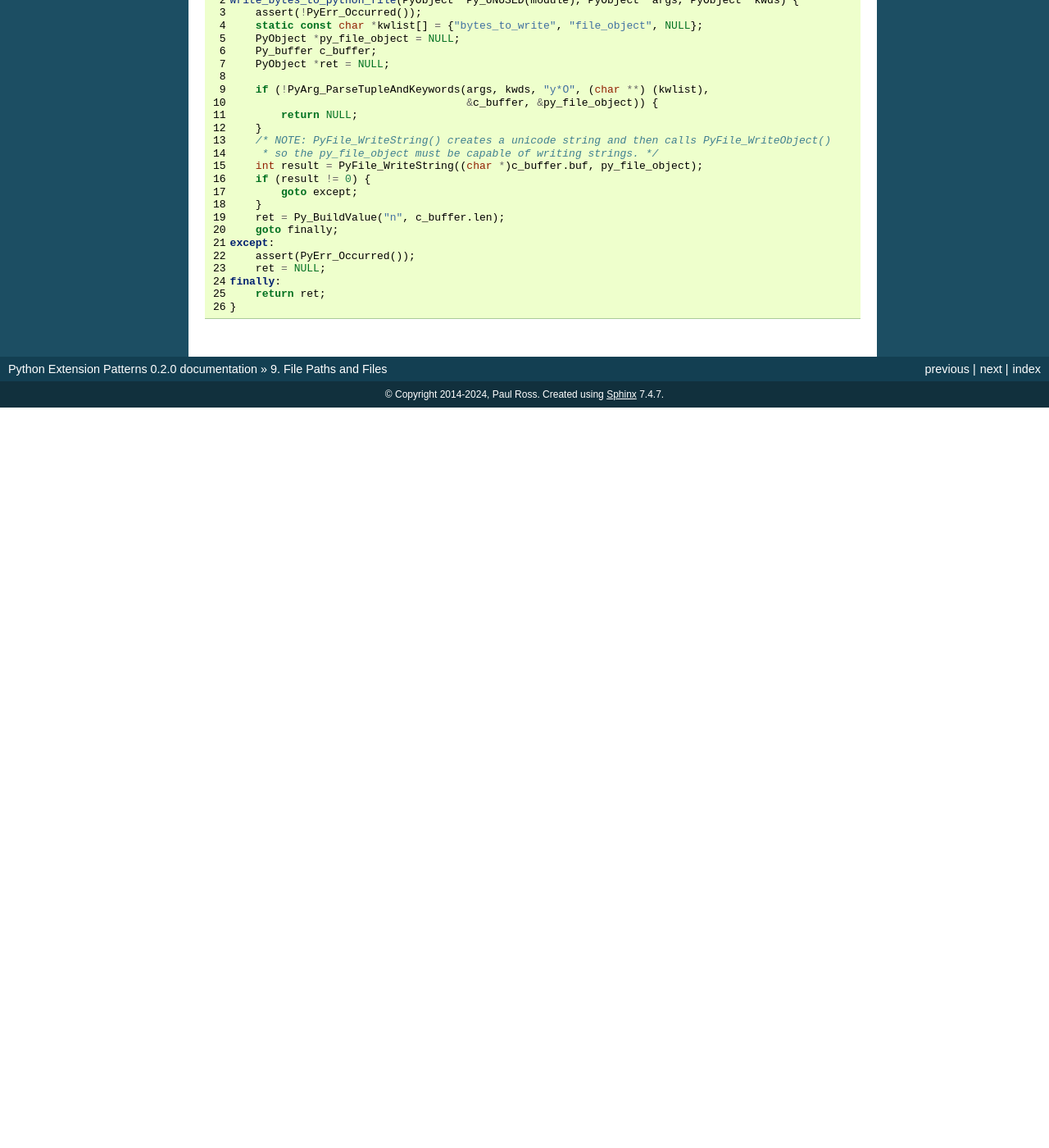
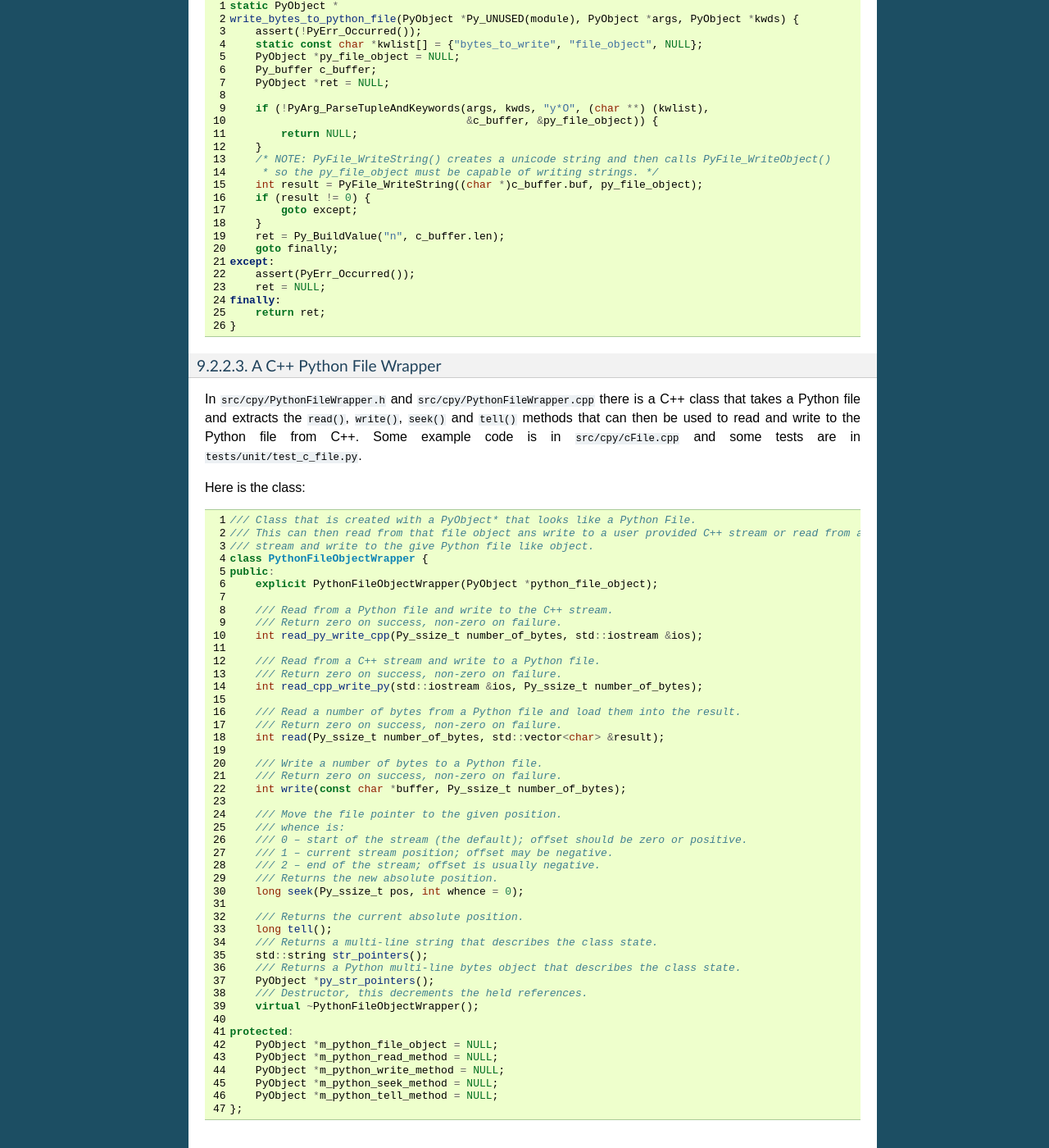
Before and after one commit to paulross/PythonExtensionPatterns, a Sphinx documentation site: the page built from doc/sphinx/source/files.rst, in a window 1280 px wide and 1400 px high, scrolled down 3516 px. Shown: the whole window at 82% size. Built offline with Sphinx 7.4.7, drawn with Linux system fonts in a browser that asks for light colours; before the commit the page ends 4013 px from its top, so only the background shows below that; some of the changed text lies outside the part shown.

Commit message:
Complete first pass on the section on files and file paths.

```diff
--- a/doc/sphinx/source/files.rst
+++ b/doc/sphinx/source/files.rst
@@ -4,15 +4,16 @@
 .. toctree::
     :maxdepth: 2
 
-====================================
+
+**********************
 File Paths and Files
-====================================
+**********************
 
 This chapter discusses reading and writing files from C extensions.
 
--------------------------------
+====================================
 File Paths
--------------------------------
+====================================
 
 There are several builtin functions that allow conversion between Python and C described in the
 `File System Encoding <https://docs.python.org/3/c-api/unicode.html#file-system-encoding>`_
@@ -28,8 +29,10 @@ In summary:
 - ``PyUnicode_DecodeFSDefault`` Takes a null terminated C string and length and returns a Python ``str``.
 - ``PyUnicode_EncodeFSDefault`` Takes a Python ``str`` and return a Python ``bytes`` object.
 
-The example code is in ``src/cpy/cFile.c`` and the tests are in ``tests/unit/test_c_file.py``
+The example code is in ``src/cpy/cFile.cpp``, ``src/cpy/PythonFileWrapper.h`` and
+``src/cpy/PythonFileWrapper.cpp`` and the tests are in ``tests/unit/test_c_file.py``.
 
+----------------------------------------
 Parsing File Paths as Arguments
 ----------------------------------------
 
@@ -104,13 +107,14 @@ Here is the C code:
         return ret;
     }
 
--------------------------------
+=============================
 Files
--------------------------------
+=============================
 
 This section describes how to interoperate between Python files, C ``FILE*`` and C++ ``iostream`` objects.
 
 
+----------------------------
 Reading a Python File
 ----------------------------
 
@@ -192,6 +196,7 @@ Here is the C code:
         return ret;
     }
 
+----------------------------
 Writing to a Python File
 ----------------------------
 
@@ -199,7 +204,7 @@ A similar technique can be used to write to a file, however there are a couple o
 Python file:
 
 ``PyFile_WriteObject()``
-^^^^^^^^^^^^^^^^^^^^^^^^^^^^^
+----------------------------------
 
 This writes a Python object to a Python file using the objects ``__str__`` method
 (if `Py_PRINT_RAW <https://docs.python.org/3/c-api/object.html#c.Py_PRINT_RAW>`_ is given as the flags argument or
@@ -207,7 +212,7 @@ the objects ``__repr__`` method if flags is zero.
 
 
 ``PyFile_WriteString()``
-^^^^^^^^^^^^^^^^^^^^^^^^^^^^^
+----------------------------------
 
 This will write a C ``char *`` to a Python file.
 
@@ -252,3 +257,63 @@ Here is the C code:
     finally:
         return ret;
     }
+
+A C++ Python File Wrapper
+----------------------------------
+
+In ``src/cpy/PythonFileWrapper.h`` and ``src/cpy/PythonFileWrapper.cpp`` there is a C++ class that takes a Python file
+and extracts the ``read()``, ``write()``, ``seek()`` and ``tell()`` methods that can then be used to read and write to
+the Python file from C++. Some example code is in ``src/cpy/cFile.cpp`` and some tests are in
+``tests/unit/test_c_file.py``.
+
+Here is the class:
+
+.. code-block:: c++
+
+    /// Class that is created with a PyObject* that looks like a Python File.
+    /// This can then read from that file object ans write to a user provided C++ stream or read from a user provided C++
+    /// stream and write to the give Python file like object.
+    class PythonFileObjectWrapper {
+    public:
+        explicit PythonFileObjectWrapper(PyObject *python_file_object);
+
+        /// Read from a Python file and write to the C++ stream.
+        /// Return zero on success, non-zero on failure.
+        int read_py_write_cpp(Py_ssize_t number_of_bytes, std::iostream &ios);
+
+        /// Read from a C++ stream and write to a Python file.
+        /// Return zero on success, non-zero on failure.
+        int read_cpp_write_py(std::iostream &ios, Py_ssize_t number_of_bytes);
+
+        /// Read a number of bytes from a Python file and load them into the result.
+        /// Return zero on success, non-zero on failure.
+        int read(Py_ssize_t number_of_bytes, std::vector<char> &result);
+
+        /// Write a number of bytes to a Python file.
+        /// Return zero on success, non-zero on failure.
+        int write(const char *buffer, Py_ssize_t number_of_bytes);
+
+        /// Move the file pointer to the given position.
+        /// whence is:
+        /// 0 – start of the stream (the default); offset should be zero or positive.
+        /// 1 – current stream position; offset may be negative.
+        /// 2 – end of the stream; offset is usually negative.
+        /// Returns the new absolute position.
+        long seek(Py_ssize_t pos, int whence = 0);
+
+        /// Returns the current absolute position.
+        long tell();
+        /// Returns a multi-line string that describes the class state.
+        std::string str_pointers();
+        /// Returns a Python multi-line bytes object that describes the class state.
+        PyObject *py_str_pointers();
+        /// Destructor, this decrements the held references.
+        virtual ~PythonFileObjectWrapper();
+
+    protected:
+        PyObject *m_python_file_object = NULL;
+        PyObject *m_python_read_method = NULL;
+        PyObject *m_python_write_method = NULL;
+        PyObject *m_python_seek_method = NULL;
+        PyObject *m_python_tell_method = NULL;
+    };
```
Also changed, not shown: 4 other files.
